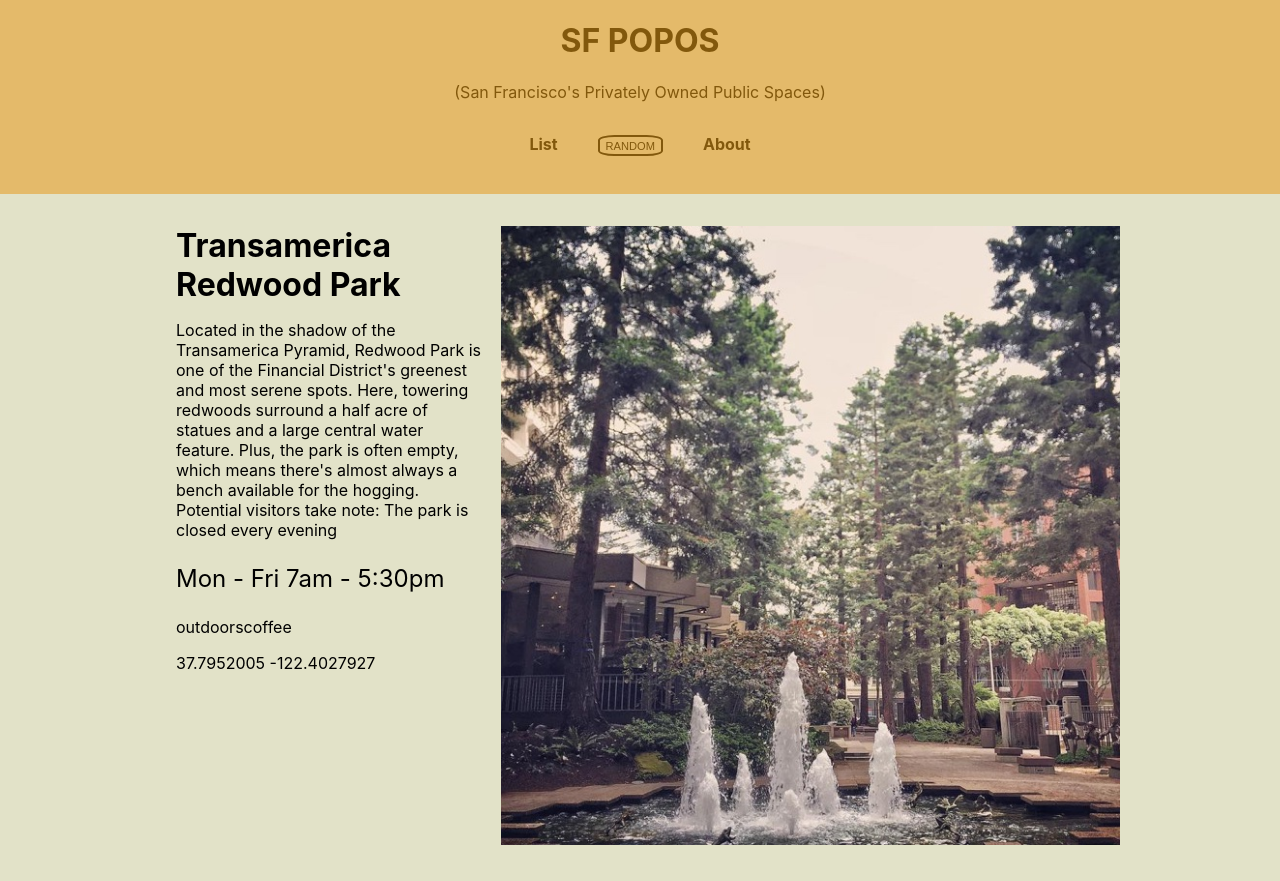
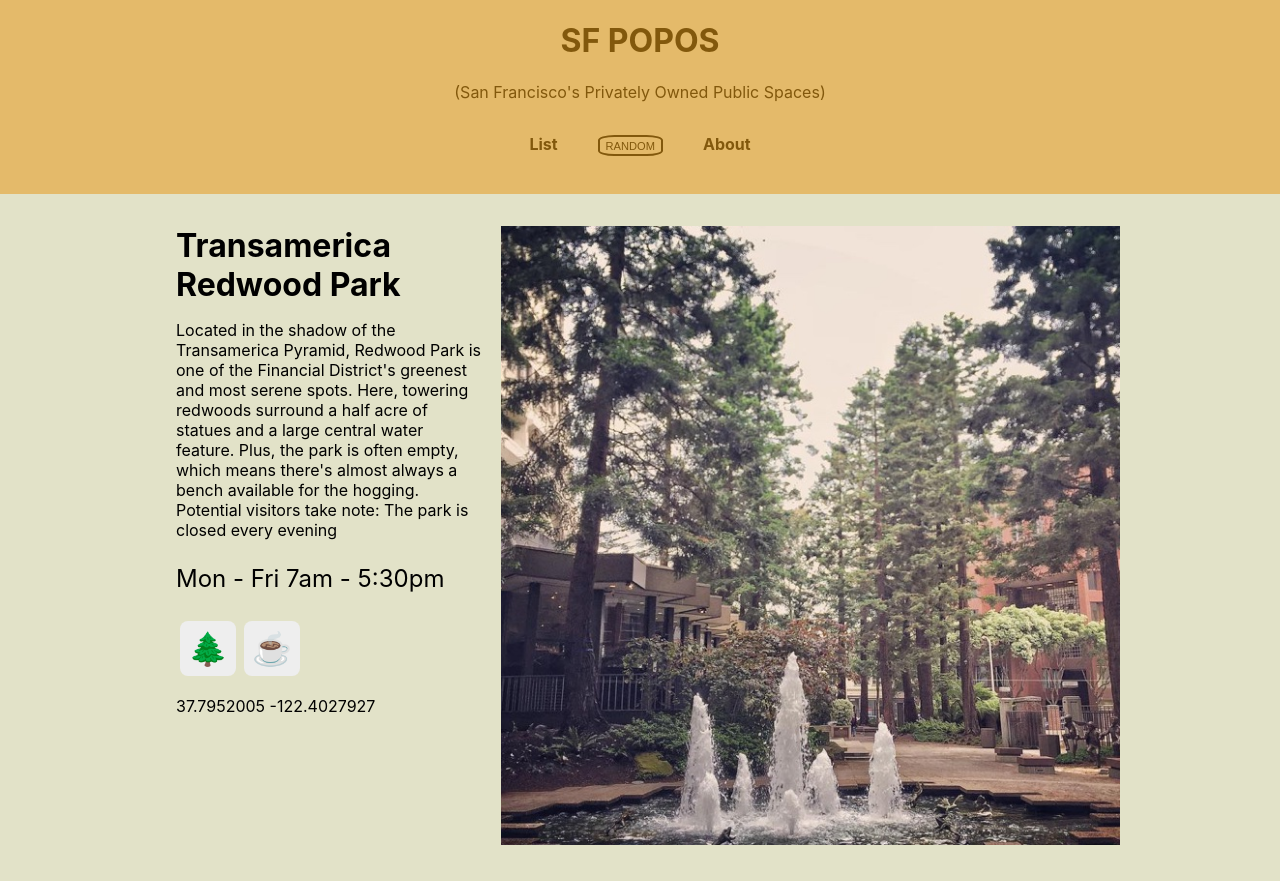
Before and after one commit to GSCrawley/sfpopos, a React (Create React App) app: page /#/details/0 in a window 1280 px wide. Built offline with nearby package versions, Linux system fonts and the light colour scheme.

Commit message:
replaced features with emojis and made filterable features list

```diff
--- a/src/components/POPOSDetails/POPOSDetails.js
+++ b/src/components/POPOSDetails/POPOSDetails.js
@@ -2,6 +2,8 @@
 import { useParams } from 'react-router'
 import './POPOSDetails.css'
 import data from '../../sfpopos-data.js'
+import POPOSFeatureList from '../POPOSFeature/POPOSFeatureList'
+
 
 function POPOSDetails(props) {
   const params = useParams()
@@ -18,7 +20,7 @@
         <h1 className="POPOSDetails-title">{ title }</h1>
         <p className="POPOSDetails-desc">{ desc }</p>
         <p className="POPOSDetails-hours">{ hours }</p>
-        <p className="POPOSDetails-features">{ features }</p>
+        <POPOSFeatureList features={features}/>
         <p className="POPOSDetails-geo">{ geo.lat } { geo.lon }</p>
       </div>
     </div>
--- /dev/null
+++ b/src/components/POPOSFeature/POPOSFeature.css
@@ -0,0 +1,7 @@
+.POPOSFeature {
+	font-size: 2em;
+	padding: 0.25em;
+	margin: 0.125em;
+	border-radius: 0.25em;
+	background-color: #eee;
+}
--- /dev/null
+++ b/src/components/POPOSFeature/POPOSFeature.js
@@ -0,0 +1,26 @@
+import React from 'react'
+import './POPOSFeature.css'
+
+function getFeature(str) {
+    switch(str) {
+        case 'outdoors':
+            return '🌲'
+        case 'coffee':
+			return '☕️'
+        case 'art':
+            return '🖼'
+        case 'toilet':
+            return '🚽'
+        case 'power':
+            return '🔌'
+        default:
+            return '？'
+    }
+}
+
+function POPOSFeature(props) {
+	const emoji = getFeature(props.name)
+	return <div className="POPOSFeature">{emoji}</div>
+}
+
+export default POPOSFeature
--- /dev/null
+++ b/src/components/POPOSFeature/POPOSFeatureList.css
@@ -0,0 +1,3 @@
+.POPOSFeatureList {
+	display: flex;
+}
--- /dev/null
+++ b/src/components/POPOSFeature/POPOSFeatureList.js
@@ -0,0 +1,12 @@
+import React from 'react'
+import POPOSFeature from './POPOSFeature'
+import './POPOSFeatureList.css'
+
+function POPOSFeatureList(props) {
+    const icons = props.features.map((feature) => {
+        return <POPOSFeature key={feature} name={feature} />
+    })
+        return <div className="POPOSFeatureList">{icons}</div>
+}
+
+export default POPOSFeatureList
--- a/src/components/RandomSpace/RandomSpace.css
+++ b/src/components/RandomSpace/RandomSpace.css
@@ -1,11 +1,11 @@
-button {
+.random {
     color: rgb(130, 88, 12);
     border: 2px solid rgb(130, 88, 12);
     background-color: rgb(228, 186, 106);
     border-radius:25%;
   }
 
-button:active {
+.random:active {
     color: rgb(228, 186, 106);
     border: 2px solid rgb(228, 186, 106);
     background-color: rgb(130, 88, 12);
```
